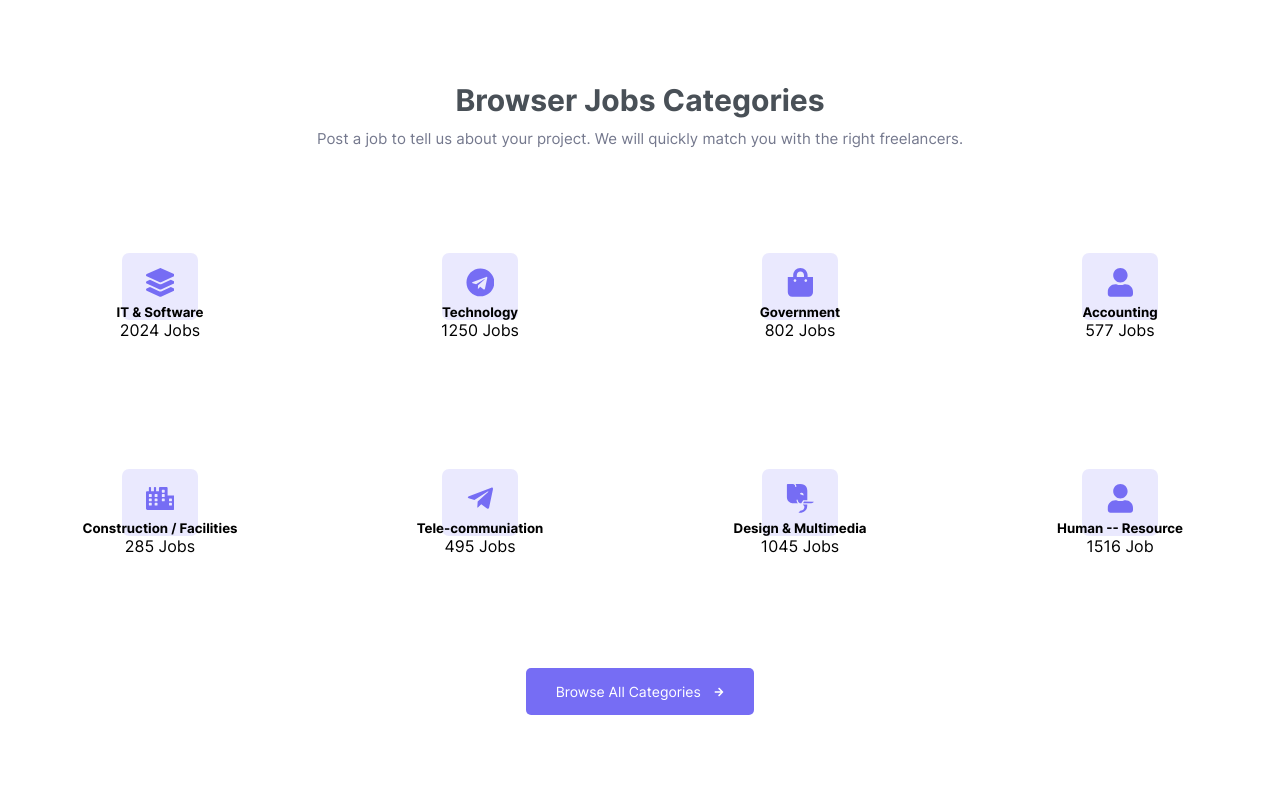
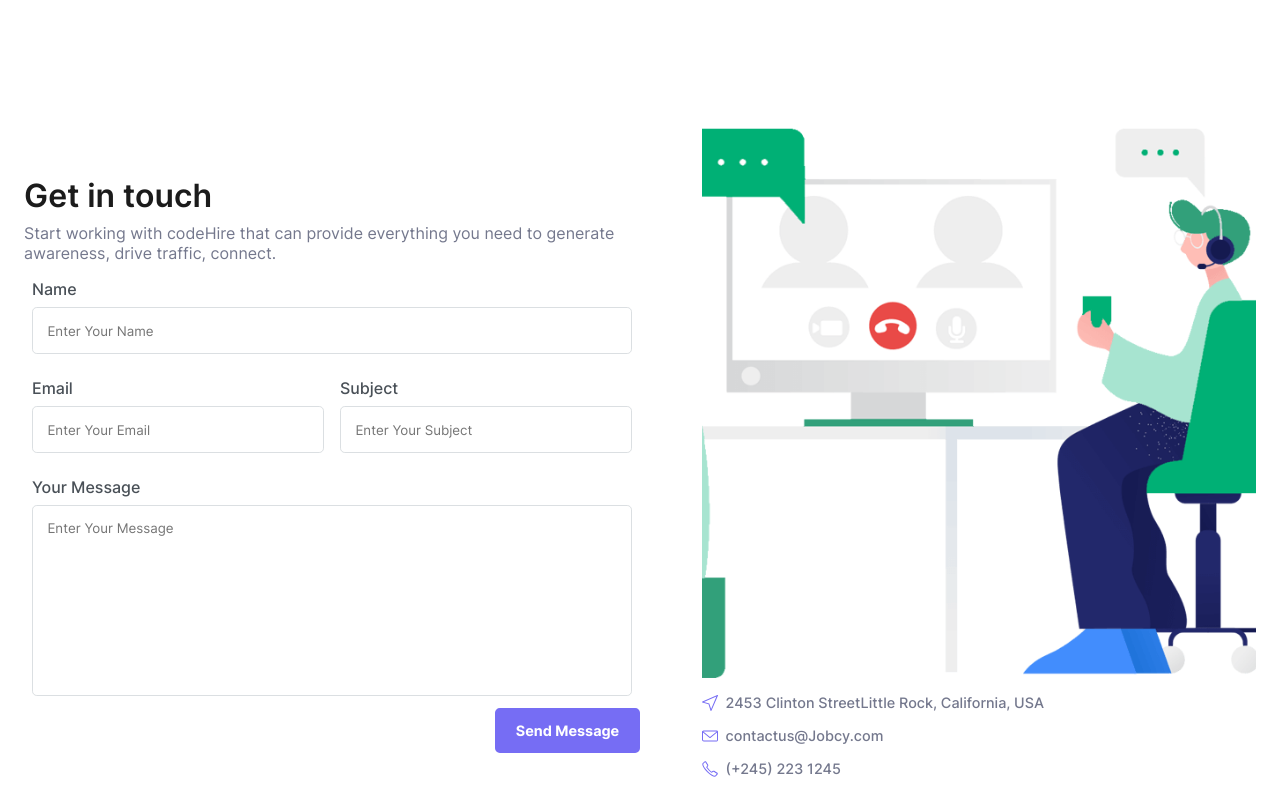
Before and after one commit to mawaisismail/codeHire-web-app-dev, a Next.js app: page / in a window 1280 px wide. Shown: the part 800-1600 px from the top of the page. Built offline with nearby package versions, Linux system fonts and the light colour scheme.

Commit message:
Added contact page

```diff
--- a/package.json
+++ b/package.json
@@ -10,7 +10,6 @@
     "lint:fix": "eslint --ext .js,jsx,.ts,.tsx --fix",
     "prettier": "prettier --check --ignore-path .gitignore './**/*.{js,jsx,ts,tsx,json,css}'",
     "prettier:fix": "prettier --write --ignore-path .gitignore './**/*.{js,ts,tsx,json,css}'",
-    "prettier:fix-win": "prettier --write --ignore-path .gitignore ./**/*.{js,ts,tsx,json,css}",
     "test": "npm run lint && npm run prettier && npm run build"
   },
   "dependencies": {
--- /dev/null
+++ b/src/components/common/getInTouch/g-getInTouch.module.scss
@@ -0,0 +1,87 @@
+@use "/styles/mixins";
+@import "/styles/variables";
+.main {
+  margin: 8rem 0 0 0;
+  @include mixins.flex(space-between);
+  @media (max-width: 1100px) {
+    margin: 4rem 0 0 0;
+    flex-direction: column;
+  }
+  .mainDetails {
+    width: 50%;
+    @media (max-width: 1100px) {
+      width: 100%;
+    }
+    .heading {
+      margin: 0.5rem 0;
+      @include mixins.textFont(2rem, 600, $black);
+    }
+
+    .details {
+      @include mixins.textFont(1rem, 400);
+    }
+
+    form {
+      width: 100%;
+      .input_main {
+        @include mixins.flex(space-between);
+
+        .input_wrapper {
+          margin: 0.5rem;
+          width: 100%;
+
+          .label {
+            @include mixins.textFont(1rem, 500, $text-heading-color);
+            margin: 0.5rem 0;
+          }
+
+          input,
+          textarea {
+            outline: none;
+            padding: 0.9rem;
+            border-radius: 0.3rem;
+            width: 100%;
+            border: 1px solid $input-border;
+            resize: none;
+          }
+        }
+      }
+
+      .button_wrapper {
+        @include mixins.flex(flex-end);
+
+        button {
+          @include mixins.globalButton($button-blue, $button-blue, 145px, 45px);
+          border-radius: 0.3rem;
+          @include mixins.textFont(0.9rem, 700, $white);
+        }
+      }
+    }
+  }
+  .sec2 {
+    width: 45%;
+    .contact_img {
+      background: url("../../../../static/images/contact.png") no-repeat center
+        center;
+      height: 550px;
+      cursor: pointer;
+      background-size: cover;
+    }
+    @media (max-width: 1100px) {
+      margin: 2rem 0;
+      width: 100%;
+    }
+    .footer {
+      p {
+        @include mixins.textFont(0.9rem, 500);
+        @include mixins.flex(normal);
+        margin: 1rem 0;
+        svg {
+          font-size: 1rem;
+          margin: 0 0.5rem 0 0;
+          color: $button-blue;
+        }
+      }
+    }
+  }
+}
--- /dev/null
+++ b/src/components/common/getInTouch/g-getInTouch.tsx
@@ -0,0 +1,62 @@
+import styles from "./g-getInTouch.module.scss";
+import { Container } from "@mui/material";
+import { SlEnvolope, SlCursor, SlPhone } from "react-icons/sl";
+export const GGetInTouch = () => {
+  return (
+    <Container maxWidth="xl">
+      <div className={styles.main}>
+        <div className={styles.mainDetails}>
+          <p className={styles.heading}>Get in touch</p>
+          <p className={styles.details}>
+            Start working with codeHire that can provide everything you need to
+            generate awareness, drive traffic, connect.
+          </p>
+          <form>
+            <div className={styles.input_main}>
+              <div className={styles.input_wrapper}>
+                <p className={styles.label}>Name</p>
+                <input type="text" placeholder="Enter Your Name" />
+              </div>
+            </div>
+            <div className={styles.input_main}>
+              <div className={styles.input_wrapper}>
+                <p className={styles.label}>Email</p>
+                <input type="text" placeholder="Enter Your Email" />
+              </div>
+              <div className={styles.input_wrapper}>
+                <p className={styles.label}>Subject</p>
+                <input type="text" placeholder="Enter Your Subject" />
+              </div>
+            </div>
+            <div className={styles.input_main}>
+              <div className={styles.input_wrapper}>
+                <p className={styles.label}>Your Message</p>
+                <textarea rows={10} placeholder="Enter Your Message" />
+              </div>
+            </div>
+            <div className={styles.button_wrapper}>
+              <button>Send Message</button>
+            </div>
+          </form>
+        </div>
+        <div className={styles.sec2}>
+          <div className={styles.contact_img} />
+          <div className={styles.footer}>
+            <p>
+              <SlCursor />
+              2453 Clinton StreetLittle Rock, California, USA
+            </p>
+            <p>
+              <SlEnvolope />
+              contactus@Jobcy.com
+            </p>
+            <p>
+              <SlPhone />
+              (+245) 223 1245
+            </p>
+          </div>
+        </div>
+      </div>
+    </Container>
+  );
+};
--- /dev/null
+++ b/src/pages/contact/index.tsx
@@ -0,0 +1,6 @@
+import { GGetInTouch } from "@/components/common/getInTouch/g-getInTouch";
+
+const Index = () => {
+  return <GGetInTouch />;
+};
+export default Index;
--- a/src/pages/index.tsx
+++ b/src/pages/index.tsx
@@ -1,11 +1,13 @@
 import { HeroSection } from "@/components/HearoSection/HeroSection";
 import { BrowserJob } from "@/components/BrowserJob/BrowserJob";
 import { JobNav } from "@/components/JobNavbar/JobNav";
+import { GGetInTouch } from "@/components/common/getInTouch/g-getInTouch";
 
 const Pages = () => {
   return (
     <div>
       <HeroSection />
+      <GGetInTouch />
       <BrowserJob />
       <JobNav />
     </div>
```
Also changed, not shown: static/images/contact.png (added).
